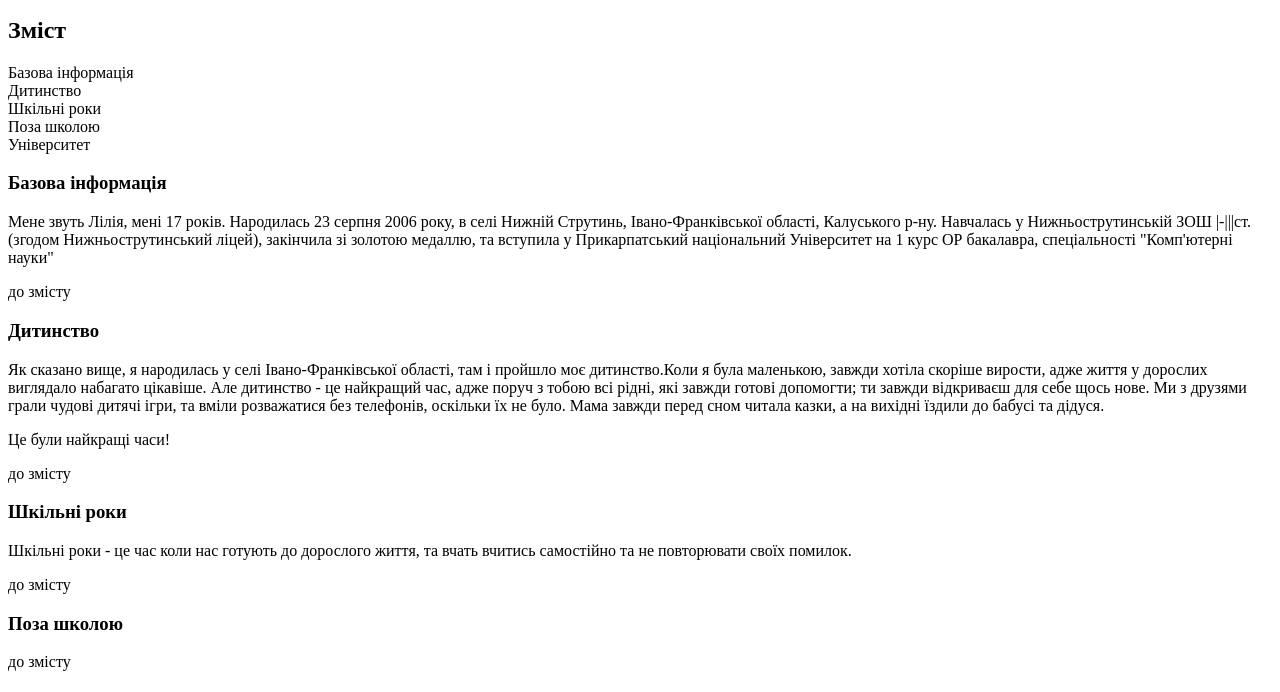
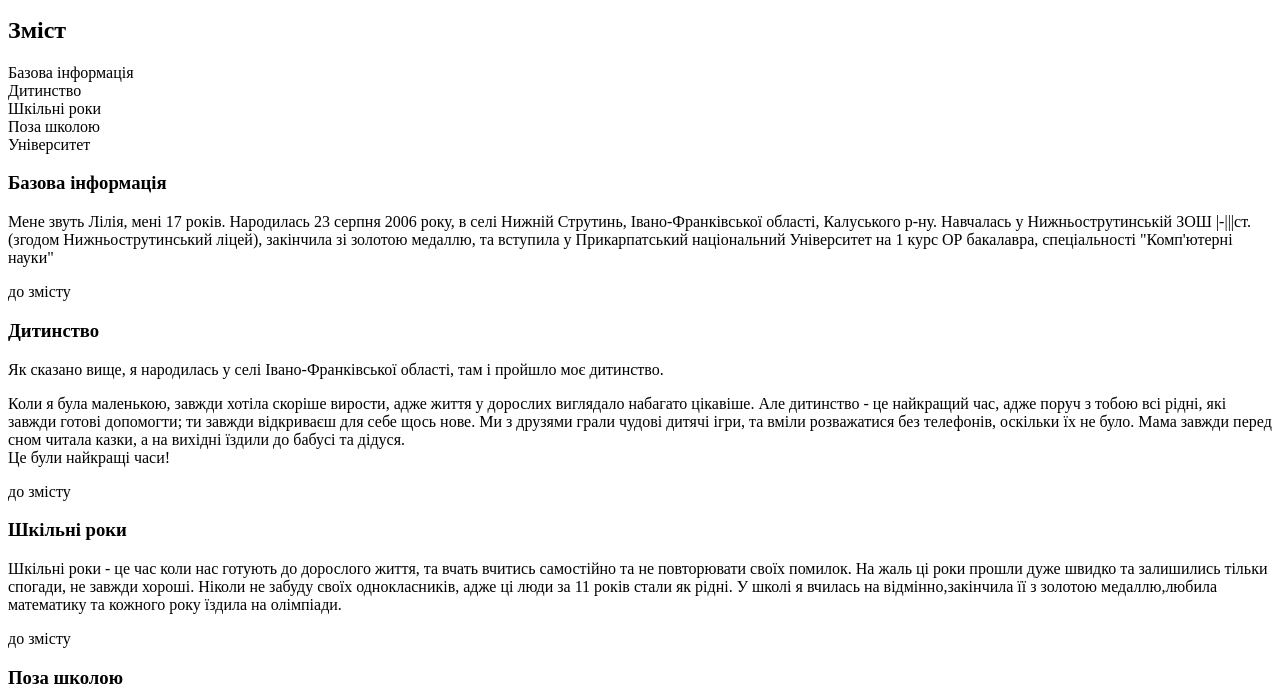
Before and after one commit to leliiaaa/practical, a plain HTML site: page practical/biography.html in a window 1280 px wide. Shown: the part 101-793 px from the top of the page. Drawn offline with Linux system fonts and the light colour scheme.

Commit message:
практична 1

```diff
--- a/practical/biography.html
+++ b/practical/biography.html
@@ -27,10 +27,12 @@
 
     <h3>Дитинство</h3>
     <p>
-        Як сказано вище, я народилась у селі Івано-Франківської області, там і пройшло моє дитинство.Коли я була маленькою, завжди хотіла скоріше вирости, адже життя у дорослих виглядало набагато цікавіше.
+        Як сказано вище, я народилась у селі Івано-Франківської області, там і пройшло моє дитинство.
+        <nav>Коли я була маленькою, завжди хотіла скоріше вирости, адже життя у дорослих виглядало набагато цікавіше.
 Але дитинство - це найкращий час, адже поруч з тобою всі рідні, які завжди готові допомогти; ти завжди відкриваєш для себе
 щось нове. Ми з друзями грали чудові дитячі ігри, та вміли розважатися без телефонів, оскільки їх не було. Мама завжди перед
-сном читала казки, а на вихідні їздили до бабусі та дідуся.<nav>Це були найкращі часи!</nav>
+сном читала казки, а на вихідні їздили до бабусі та дідуся.</nav>
+<nav>Це були найкращі часи!</nav>
  </p>
 
     <p>до змісту</p>
@@ -38,7 +40,9 @@
     <h3>Шкільні роки</h3>
     <p>
         Шкільні роки - це час коли нас готують до дорослого життя, та вчать вчитись самостійно та не повторювати своїх помилок.
-
+ На жаль ці роки прошли дуже швидко та залишились тільки спогади, не завжди хороші. Ніколи не забуду своїх однокласників, адже
+ ці люди за 11 років стали як рідні. У школі я вчилась на відмінно,закінчила її з золотою медаллю,любила математику та
+ кожного року їздила на олімпіади.
     </p>
 
     <p>до змісту</p>
```
